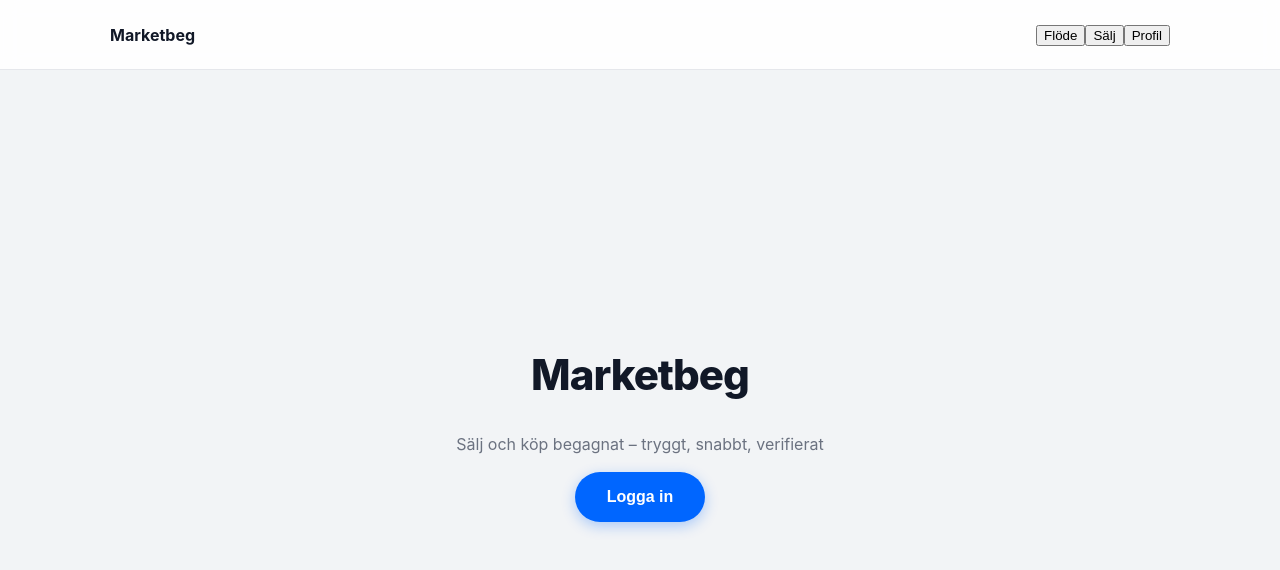
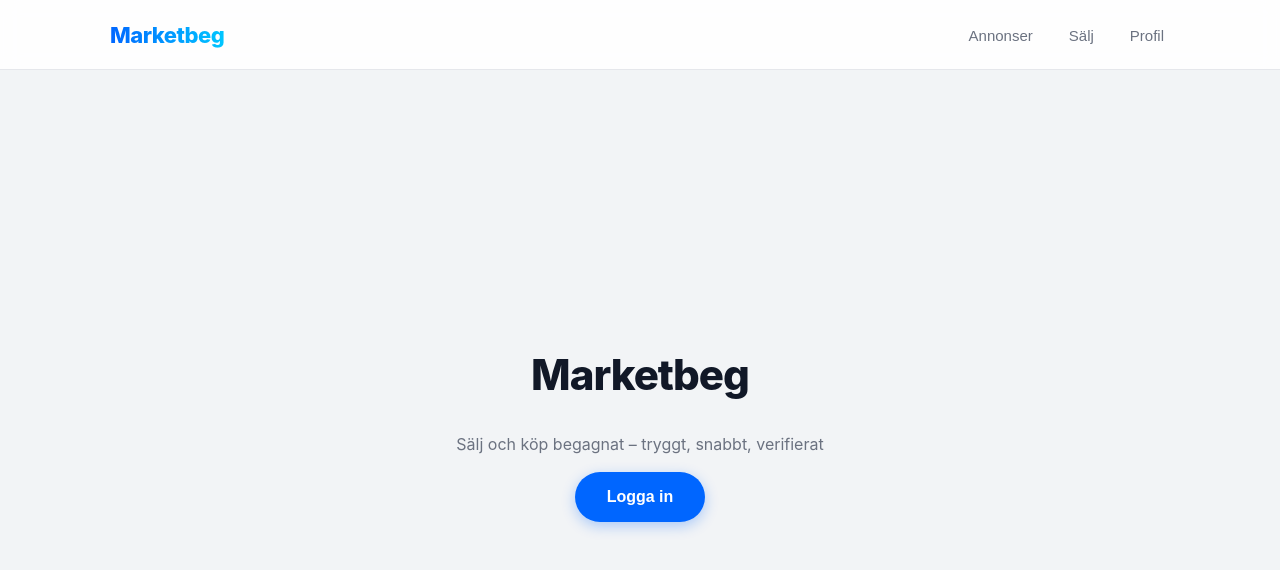
Before and after one commit to gascheckking/marketbeg-appGem, a Next.js app: page / in a window 1280 px wide. Shown: the top 570 px of the page. Built offline with nearby package versions, Linux system fonts and the light colour scheme.

Commit message:
Update Header.tsx

```diff
--- a/components/Header.tsx
+++ b/components/Header.tsx
@@ -8,9 +8,11 @@ export default function Header() {
   return (
     <header className="header">
       <div className="header-inner">
-        <strong onClick={() => router.push("/feed")}>Marketbeg</strong>
-        <nav>
-          <button onClick={() => router.push("/feed")}>Flöde</button>
+        <div className="logo" onClick={() => router.push("/")}>
+          Marketbeg
+        </div>
+        <nav className="nav-links">
+          <button onClick={() => router.push("/feed")}>Annonser</button>
           <button onClick={() => router.push("/sell")}>Sälj</button>
           <button onClick={() => router.push("/profile")}>Profil</button>
         </nav>
```
